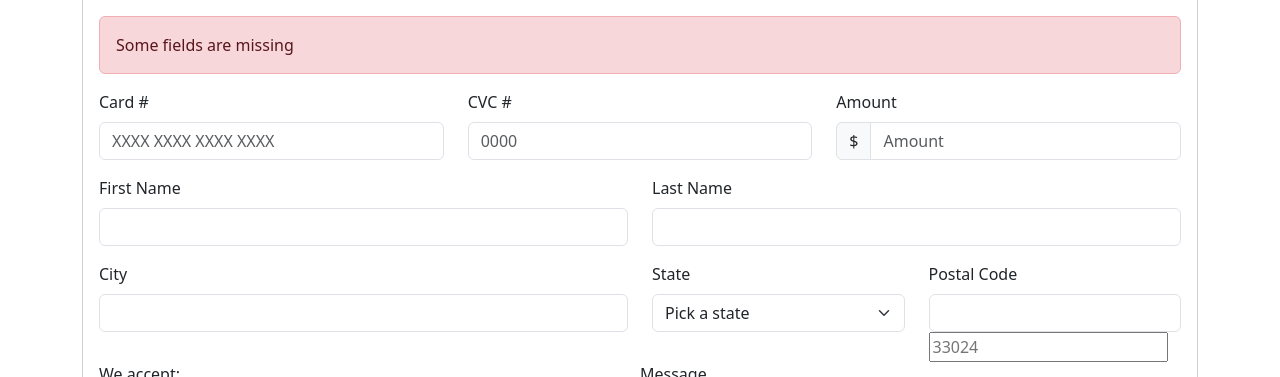
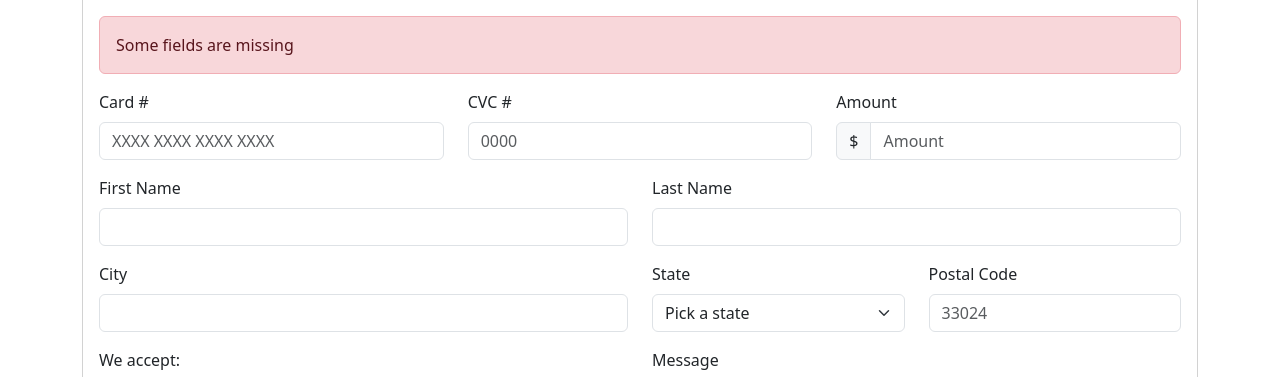
Before and after one commit to sippinwindex/JF-html5form-mia78, a plain HTML site: page index.html in a window 1280 px wide. Shown: the part 84-461 px from the top of the page. Drawn offline with nearby package versions, Linux system fonts and the light colour scheme.

Commit message:
Update index.html

```diff
--- a/index.html
+++ b/index.html
@@ -70,8 +70,7 @@
                         </div>
                         <div class="col-md-3">
                             <label for="postalCode" class="form-label">Postal Code</label>
-                            <input type="text" class="form-control" id="postalCode">
-                            <input placeholder="33024" maxlength="5" required autocomplete="on" onkeypress="return event.charCode >= 48 && event.charCode <= 57" maxlength="5"
+                            <input type="text" class="form-control" id="postalCode" placeholder="33024" maxlength="5" required autocomplete="on" onkeypress="return event.charCode >= 48 && event.charCode <= 57" maxlength="5">
                         </div>
                     </div>
 
```
